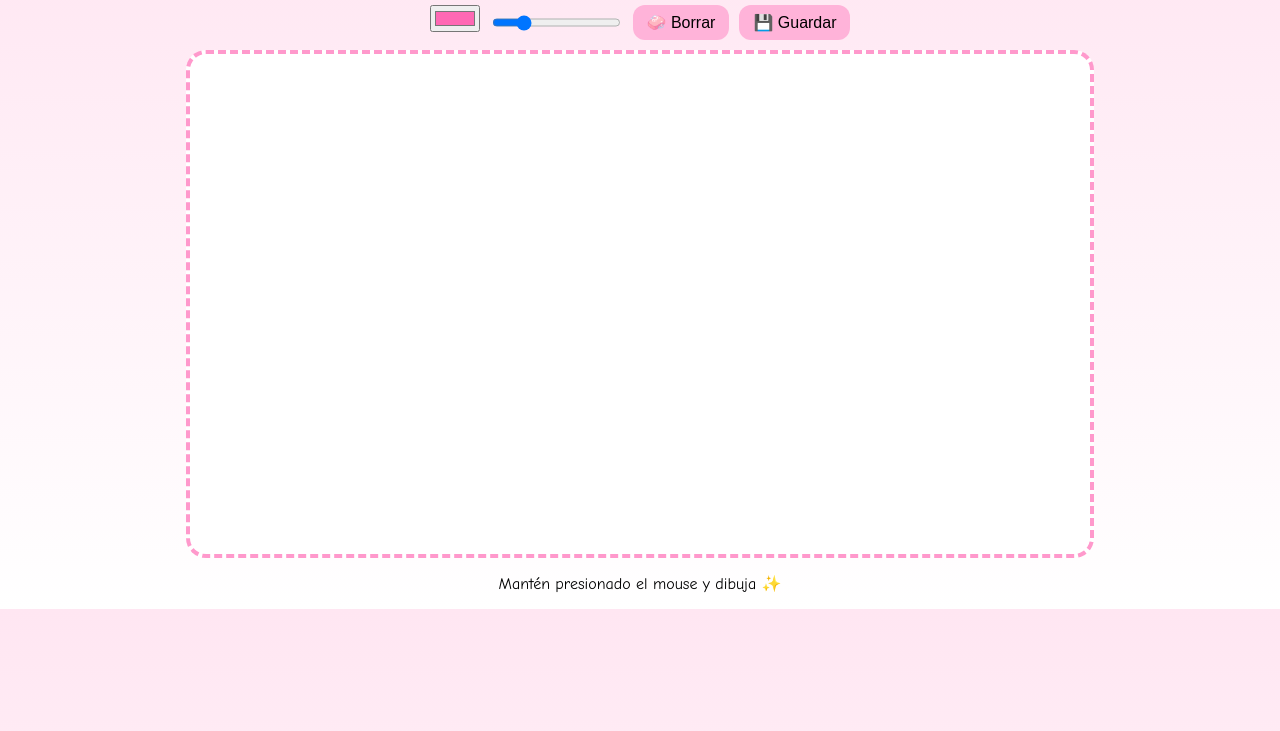
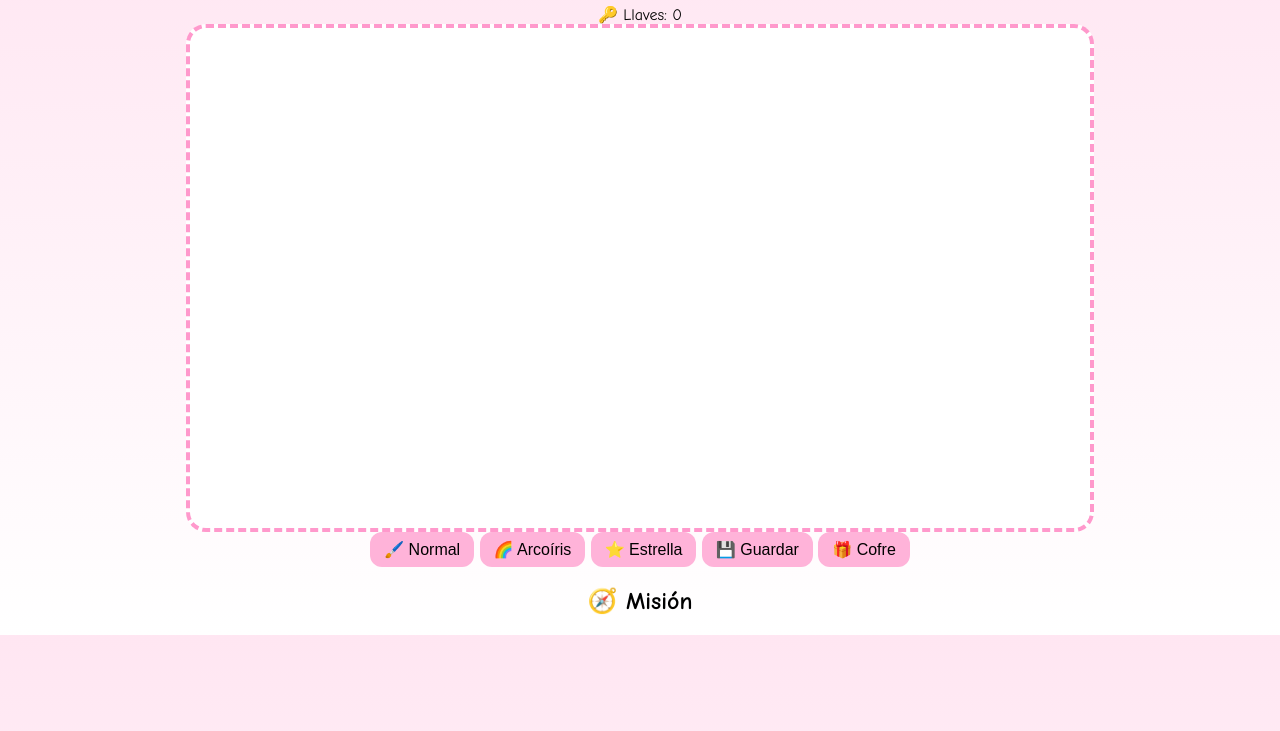
Before and after one commit to luisfernando2025xt/dibujar-cosas-lindas-y-pintar, a plain HTML site: page index.html in a window 1280 px wide. Shown: the part 69-800 px from the top of the page. Drawn offline with Linux system fonts and the light colour scheme.

Commit message:
index.html

```diff
--- a/index.html
+++ b/index.html
@@ -1,25 +1,31 @@
 <!DOCTYPE html>
 <html lang="es">
 <head>
-  <meta charset="UTF-8">
-  <title>🎨 Juego de Dibujar</title>
-  <meta name="viewport" content="width=device-width, initial-scale=1.0">
-  <link rel="stylesheet" href="style.css">
+  <meta charset="UTF-8" />
+  <meta name="viewport" content="width=device-width, initial-scale=1.0" />
+  <title>Juego de Dibujar Lindo 🎨</title>
+  <link rel="stylesheet" href="style.css" />
 </head>
 <body>
 
-<h1>🎀 Dibuja con el mouse 🎀</h1>
+<h1>🎨 Dibuja y Juega</h1>
 
-<div class="tools">
-  <input type="color" id="color" value="#ff69b4">
-  <input type="range" id="size" min="2" max="30" value="8">
-  <button id="clear">🧼 Borrar</button>
-  <button id="save">💾 Guardar</button>
+<div class="top">
+  🔑 Llaves: <span id="keys">0</span>
 </div>
 
-<canvas id="canvas"></canvas>
+<canvas id="canvas" width="350" height="350"></canvas>
 
-<p>Mantén presionado el mouse y dibuja ✨</p>
+<div class="buttons">
+  <button id="normal">🖌️ Normal</button>
+  <button id="rainbow">🌈 Arcoíris</button>
+  <button id="star">⭐ Estrella</button>
+  <button id="save">💾 Guardar</button>
+  <button id="chest">🎁 Cofre</button>
+</div>
+
+<h2>🧭 Misión</h2>
+<div id="missions"></div>
 
 <script src="script.js"></script>
 </body>
```
